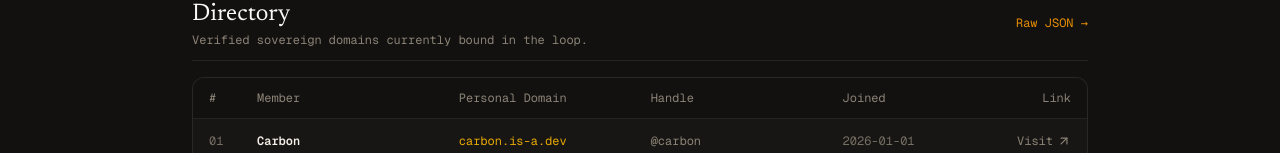
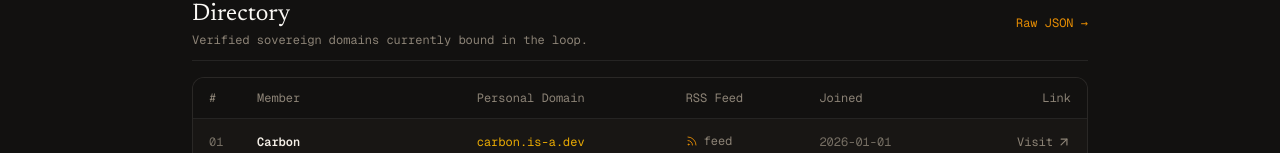
Before and after one commit to carbonthecoder/The-Uncommons-webring, a React (Vite) app: page / in a window 1280 px wide. Shown: the part 799-952 px from the top of the page. Built offline with nearby package versions, Linux system fonts and the light colour scheme; no server answers.

Commit message:
fix: restore RSS Feed column in members table

```diff
--- a/src/pages/HomePage.tsx
+++ b/src/pages/HomePage.tsx
@@ -3,7 +3,7 @@ import { Link } from 'react-router-dom';
 import { useLiveMembers, getNextMember, getPrevMember, getRandomMember } from '../data/members';
 import type { Member } from '../data/members';
 import { sound } from '../utils/audio';
-import { ArrowLeft, ArrowRight, Shuffle, Copy, Check, ArrowUpRight } from 'lucide-react';
+import { ArrowLeft, ArrowRight, Shuffle, Copy, Check, ArrowUpRight, Rss } from 'lucide-react';
 
 export const HomePage: React.FC = () => {
   const liveMembers = useLiveMembers();
@@ -216,7 +216,7 @@ export const HomePage: React.FC = () => {
                   <th className="py-3 px-4 w-12 font-normal">#</th>
                   <th className="py-3 px-4 font-normal">Member</th>
                   <th className="py-3 px-4 font-normal">Personal Domain</th>
-                  <th className="py-3 px-4 font-normal hidden sm:table-cell">Handle</th>
+                  <th className="py-3 px-4 font-normal hidden sm:table-cell">RSS Feed</th>
                   <th className="py-3 px-4 font-normal hidden md:table-cell">Joined</th>
                   <th className="py-3 px-4 text-right font-normal">Link</th>
                 </tr>
@@ -238,8 +238,21 @@ export const HomePage: React.FC = () => {
                         {member.domain}
                       </span>
                     </td>
-                    <td className="py-3.5 px-4 hidden sm:table-cell text-[#8c8376] font-mono">
-                      @{member.handle}
+                    <td className="py-3.5 px-4 hidden sm:table-cell text-[#8c8376]">
+                      {member.rss ? (
+                        <a
+                          href={member.rss}
+                          target="_blank"
+                          rel="noreferrer"
+                          className="hover:text-amber-400 inline-flex items-center gap-1.5 transition-colors"
+                          title="RSS Feed"
+                        >
+                          <Rss className="w-3 h-3 text-amber-500/80" />
+                          <span>feed</span>
+                        </a>
+                      ) : (
+                        <span className="text-[#555047]">&mdash;</span>
+                      )}
                     </td>
                     <td className="py-3.5 px-4 hidden md:table-cell text-[#756e63]">
                       {member.joinDate}
```
